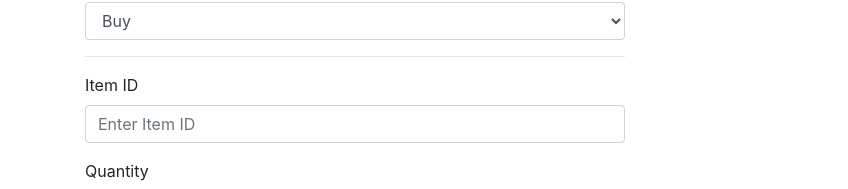
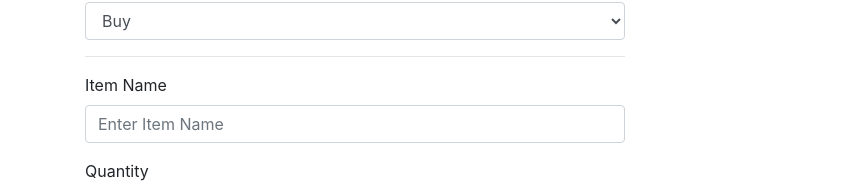
Before and after one commit to ChamodyaIshani99/ShoppingList_Management, a React (Vite) app in the folder front/: page /addshoppingList in a window 1280 px wide. Shown: the part 330-519 px from the top of the page, without its empty margins (0-848 px from the left). Built offline with nearby package versions, Linux system fonts and the light colour scheme.

Commit message:
submit shopping list frontend(only)

```diff
--- a/front/src/components/AddItem.jsx
+++ b/front/src/components/AddItem.jsx
@@ -1,10 +1,11 @@
 import React, { useState, useEffect } from 'react';
+import axios from 'axios';
 
 const AddItem = () => {
   const [userId, setUserId] = useState('');
   const [date, setDate] = useState('');
   const [state, setState] = useState('buy');
-  const [itemId, setItemId] = useState('');
+  const [itemName, setItemName] = useState('');
   const [quantity, setQuantity] = useState('');
   const [items, setItems] = useState([]);
   const [editIndex, setEditIndex] = useState(null);
@@ -21,7 +22,7 @@ const AddItem = () => {
   const handleAddItem = (e) => {
     e.preventDefault();
 
-    if (!userId || !itemId || !quantity) {
+    if (!userId || !itemName || !quantity) {
       alert('Please fill all fields');
       return;
     }
@@ -32,13 +33,13 @@ const AddItem = () => {
     }
 
     const newItem = {
-      itemId,
+      itemName, // Include itemName here
       quantity
     };
 
     setItems([...items, newItem]);
-    setItemId('');
-    setQuantity('');
+    setItemName(''); // Clear itemName field
+    setQuantity(''); // Clear quantity field
   };
 
   const handleDelete = (index) => {
@@ -49,7 +50,7 @@ const AddItem = () => {
 
   const handleEdit = (index) => {
     const item = items[index];
-    setEditItemId(item.itemId);
+    setEditItemId(item.itemName);  // Set editItemId to itemName
     setEditQuantity(item.quantity);
     setEditIndex(index);
     setShowUpdateModal(true);
@@ -69,7 +70,7 @@ const AddItem = () => {
     }
 
     const updatedItems = [...items];
-    updatedItems[editIndex] = { itemId: editItemId, quantity: editQuantity };
+    updatedItems[editIndex] = { itemName: editItemId, quantity: editQuantity };
 
     setItems(updatedItems);
     setShowUpdateModal(false);
@@ -89,36 +90,6 @@ const AddItem = () => {
     } else {
       setDate(selectedDate);
     }
-  };
-
-  const handleSubmit = (e) => {
-    e.preventDefault();
-
-    if (!userId || !date || !state || items.length === 0) {
-      alert('Please fill all fields and add at least one item before submitting!');
-      return;
-    }
-
-    // This is where you'd typically POST the data to your backend
-    const shoppingList = {
-      userId,
-      date,
-      state,
-      items
-    };
-
-    console.log('Submitting Shopping List:', shoppingList); // Debugging purpose
-    // Simulate successful submission...
-    setShowSuccessModal(true);
-
-    // Clear form after submission
-    setUserId('');
-    const today = new Date().toISOString().split('T')[0];
-    setDate(today);
-    setState('buy');
-    setItemId('');
-    setQuantity('');
-    setItems([]);
   };
 
   return (
@@ -165,13 +136,13 @@ const AddItem = () => {
             <hr />
 
             <div className="form-group mb-3">
-              <label>Item ID</label>
+              <label>Item Name</label>
               <input
                 type="text"
                 className="form-control"
-                value={itemId}
-                onChange={(e) => setItemId(e.target.value)}
-                placeholder="Enter Item ID"
+                value={itemName}
+                onChange={(e) => setItemName(e.target.value)} // Add this handler
+                placeholder="Enter Item Name"
                 required
               />
             </div>
@@ -197,7 +168,7 @@ const AddItem = () => {
           <button
             className="btn btn-success"
             type="button"
-            onClick={handleSubmit}
+            onClick={() => setShowSuccessModal(true)} // On successful submit
           >
             Submit Shopping List
           </button>
@@ -214,7 +185,7 @@ const AddItem = () => {
               <table className="table table-bordered table-hover">
                 <thead className="table-dark">
                   <tr>
-                    <th>Item ID</th>
+                    <th>Item Name</th>
                     <th>Quantity</th>
                     <th>Actions</th>
                   </tr>
@@ -222,7 +193,7 @@ const AddItem = () => {
                 <tbody>
                   {items.map((item, index) => (
                     <tr key={index}>
-                      <td>{item.itemId}</td>
+                      <td>{item.itemName}</td>
                       <td>{item.quantity}</td>
                       <td>
                         <button
@@ -277,7 +248,7 @@ const AddItem = () => {
                 </div>
                 <div className="modal-body">
                   <div className="form-group mb-3">
-                    <label>Item ID</label>
+                    <label>Item Name</label>
                     <input
                       type="text"
                       className="form-control"
```
Lines whose indentation alone changed are shown as unchanged.
